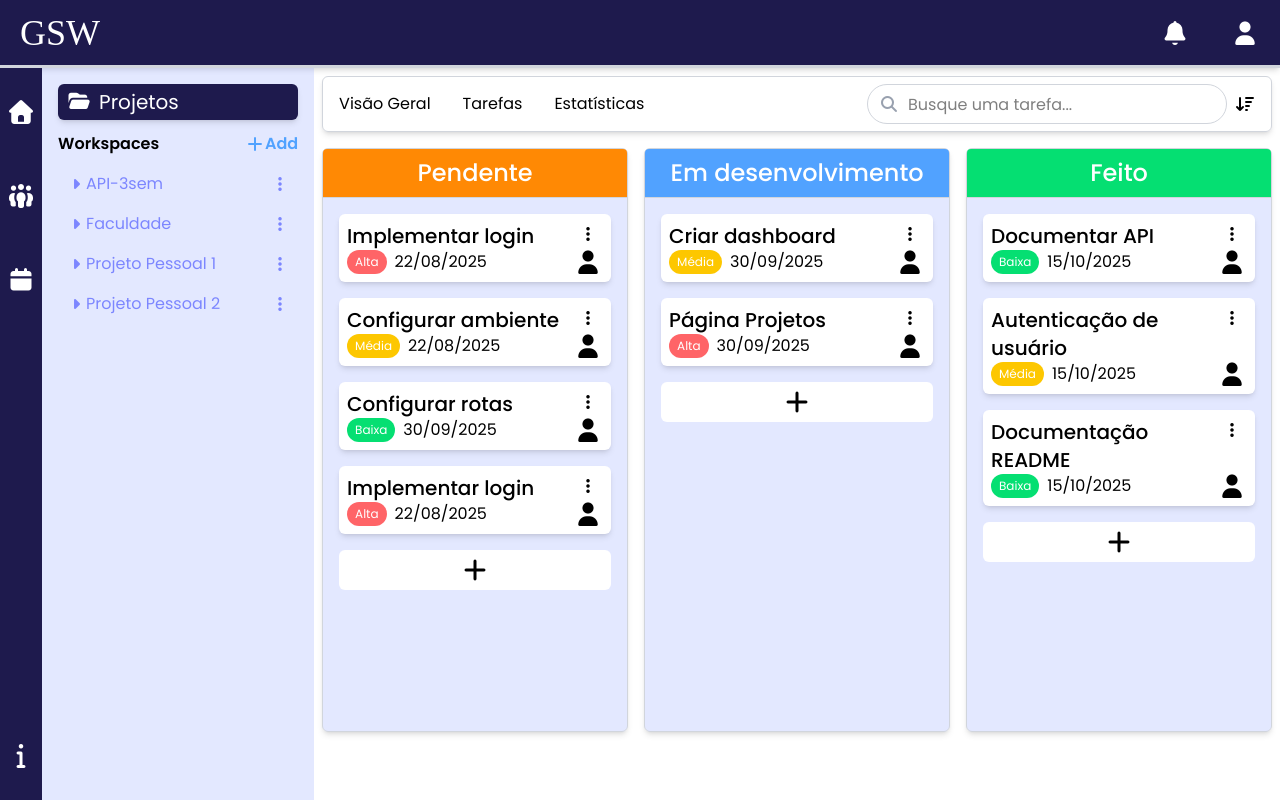
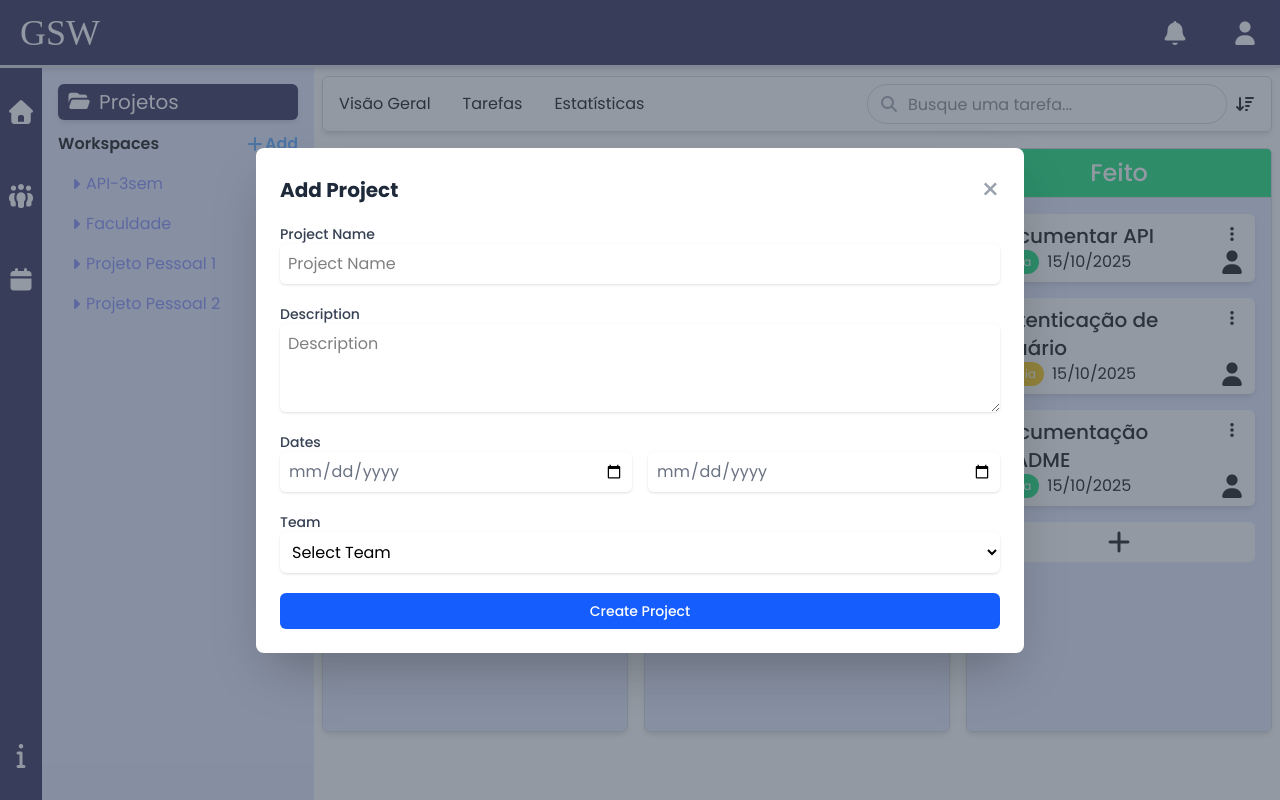
Before and after one commit to GeneSys-fatec/API-3DSM, a React (Vite) app in the folder taskmngr-frontend/: page /home in a window 1280 px wide. Both pictures are taken after a click on the element "Add". Built offline with nearby package versions, Linux system fonts and the light colour scheme.

Commit message:
feat[GEN-59]: Finalizado o desenvolvimento do modal de criação de projetos

```diff
--- a/taskmngr-frontend/src/components/BarraLateralProjetos.tsx
+++ b/taskmngr-frontend/src/components/BarraLateralProjetos.tsx
@@ -7,6 +7,7 @@ export interface Projeto {
 
 interface BarraLateralProjetosProps {
     projetos: Projeto[]
+    onOpenModal: () => void;
 }
 
 export default class BarraLateralProjetos extends React.Component<BarraLateralProjetosProps> {
@@ -22,7 +23,7 @@ export default class BarraLateralProjetos extends React.Component<BarraLateralPr
                 </div>
                 <div className="text-black flex justify-between py-4 font-semibold">
                     <h1 className="leading-none">Workspaces</h1>
-                    <div className="flex text-blue-400 cursor-pointer">
+                    <div className="flex text-blue-400 cursor-pointer" onClick={this.props.onOpenModal}>
                         <i className="fa-solid fa-plus"></i>
                         <p className="leading-none">Add</p>
                     </div>
--- /dev/null
+++ b/taskmngr-frontend/src/components/ModalProjetos.tsx
@@ -0,0 +1,155 @@
+import React from 'react';
+
+// Define o tipo de dados para um novo projeto que será criado
+type NovoProjeto = {
+  nome: string;
+  // Se precisar enviar mais dados, adicione os campos aqui.
+  // Ex: description: string;
+}
+
+// Atualiza as props para incluir a função que o componente Home irá passar
+type ModalProps = {
+  isOpen: boolean;
+  onClose: () => void;
+  onAddProject: (projeto: NovoProjeto) => void;
+};
+
+// Define o tipo para o estado interno que controlará os campos do formulário
+type ModalState = {
+  projectName: string;
+  description: string;
+  team: string;
+};
+
+export default class ModalProjetos extends React.Component<ModalProps, ModalState> {
+  // Inicializa o estado com valores vazios para os campos
+  state: ModalState = {
+    projectName: '',
+    description: '',
+    team: 'Select Team', // Valor inicial para o select
+  };
+
+  // Esta função é chamada toda vez que o usuário digita em um campo
+  handleChange = (event: React.ChangeEvent<HTMLInputElement | HTMLTextAreaElement | HTMLSelectElement>) => {
+    const { name, value } = event.target;
+    // Atualiza a parte correspondente do estado (ex: 'projectName', 'description')
+    this.setState({ [name]: value } as Pick<ModalState, keyof ModalState>);
+  };
+
+  // Esta função é chamada quando o botão "Create Project" é clicado
+  handleSubmit = (event: React.FormEvent) => {
+    event.preventDefault(); // Impede que a página recarregue
+
+    // Validação simples: verifica se o nome do projeto não está vazio
+    if (!this.state.projectName.trim()) {
+      alert('Por favor, insira o nome do projeto.'); // Em um app real, usaríamos um componente de notificação
+      return;
+    }
+
+    // Cria um objeto com os dados do formulário
+    const newProject: NovoProjeto = {
+      nome: this.state.projectName,
+    };
+
+    // Chama a função `onAddProject` que foi passada pelo componente pai (Home)
+    this.props.onAddProject(newProject);
+
+    // Limpa o formulário para a próxima vez que for aberto
+    this.setState({
+      projectName: '',
+      description: '',
+      team: 'Select Team',
+    });
+  };
+
+  render() {
+    const { isOpen, onClose } = this.props;
+
+    if (!isOpen) {
+      return null;
+    }
+
+    return (
+      <div className="fixed inset-0 bg-gray-600/60 flex items-center justify-center z-50 p-4 font-sans">
+        <div className="bg-white rounded-lg shadow-2xl w-full max-w-3xl p-6 flex flex-col gap-4">
+          <div className="flex justify-between items-center mb-4">
+            <h2 className="text-xl font-bold text-gray-800">Add Project</h2>
+            <button onClick={onClose} className="text-gray-400 hover:text-gray-600 text-3xl transition-colors duration-200">
+              &times;
+            </button>
+          </div>
+
+          {/* Adicionado o manipulador de envio ao formulário */}
+          <form onSubmit={this.handleSubmit} className='flex flex-col gap-y-5'>
+            <div>
+              <label htmlFor="projectName" className="block text-sm font-medium text-gray-700 mb-1">Project Name</label>
+              <input
+                type="text"
+                id="projectName"
+                name="projectName" // 'name' é crucial para o handleChange
+                placeholder="Project Name"
+                value={this.state.projectName} // Conecta o campo ao estado
+                onChange={this.handleChange} // Conecta a digitação à função
+                className="block w-full rounded-md border-gray-300 shadow-sm focus:border-blue-500 focus:ring-blue-500 p-2"
+              />
+            </div>
+
+            <div>
+              <label htmlFor="description" className="block text-sm font-medium text-gray-700 mb-1">Description</label>
+              <textarea
+                id="description"
+                name="description"
+                rows={3}
+                placeholder="Description"
+                value={this.state.description}
+                onChange={this.handleChange}
+                className="block w-full rounded-md border-gray-300 shadow-sm focus:border-blue-500 focus:ring-blue-500 p-2"
+              ></textarea>
+            </div>
+
+            <div>
+              <label className="block text-sm font-medium text-gray-700 mb-1">Dates</label>
+              <div className="grid grid-cols-1 md:grid-cols-2 gap-4">
+                <input
+                  type="date"
+                  aria-label="Planned Start"
+                  className="block w-full rounded-md border-gray-300 shadow-sm focus:border-blue-500 focus:ring-blue-500 p-2 text-gray-500"
+                />
+                <input
+                  type="date"
+                  aria-label="Planned Due"
+                  className="block w-full rounded-md border-gray-300 shadow-sm focus:border-blue-500 focus:ring-blue-500 p-2 text-gray-500"
+                />
+              </div>
+            </div>
+
+            <div>
+              <label htmlFor="team" className="block text-sm font-medium text-gray-700 mb-1">Team</label>
+              <select
+                id="team"
+                name="team"
+                value={this.state.team}
+                onChange={this.handleChange}
+                className="block w-full rounded-md border-gray-300 shadow-sm focus:border-blue-500 focus:ring-blue-500 p-2"
+              >
+                <option>Select Team</option>
+                <option>GSW</option>
+                <option>GeneSys</option>
+                <option>Fatec</option>
+              </select>
+            </div>
+
+            <div className="flex justify-center mt-6">
+              <button
+                type="submit"
+                className="w-full px-4 py-2 text-sm font-medium text-white bg-blue-600 rounded-md hover:bg-blue-700 focus:outline-none focus:ring-2 focus:ring-offset-2 focus:ring-blue-500 transition-colors duration-200"
+              >
+                Create Project
+              </button>
+            </div>
+          </form>
+        </div>
+      </div>
+    );
+  }
+}
--- a/taskmngr-frontend/src/pages/Home.tsx
+++ b/taskmngr-frontend/src/pages/Home.tsx
@@ -1,27 +1,28 @@
 import React from "react";
 import NavbarPrincipal from "../components/headers/NavbarPrincipal";
 import BarraLateral from "../components/BarraLateral";
-import BarraLateralProjetos  from "../components/BarraLateralProjetos";
+import BarraLateralProjetos from "../components/BarraLateralProjetos";
 import type { Projeto } from "../components/BarraLateralProjetos";
 import NavbarProjetos from "../components/NavbarProjetos";
 import CardTarefa from "../components/CardTarefa";
+import ModalProjetos from "../components/ModalProjetos";
 
 const projetosMock: Projeto[] = [
   {
     id: 1,
-        nome: "API-3sem"
+    nome: "API-3sem",
   },
   {
     id: 2,
-        nome: "Faculdade"
+    nome: "Faculdade",
   },
   {
     id: 3,
-        nome: "Projeto Pessoal 1"
+    nome: "Projeto Pessoal 1",
   },
   {
     id: 4,
-        nome: "Projeto Pessoal 2"
+    nome: "Projeto Pessoal 2",
   },
 ];
 
@@ -103,11 +104,38 @@ const tarefas = [
   },
 ];
 
-export default class Home extends React.Component {
+type HomeState = {
+  projetos: Projeto[];
+  isModalOpen: boolean;
+};
 
+export default class Home extends React.Component<object, HomeState> {
   state = {
-        projetos: projetosMock
-    }
+    projetos: projetosMock,
+    isModalOpen: false,
+  };
+
+  handleOpenModal = () => {
+    this.setState({ isModalOpen: true });
+  };
+
+  handleCloseModal = () => {
+    this.setState({ isModalOpen: false });
+  };
+
+  handleAddProject = (novoProjeto: { nome: string }) => {
+    this.setState((prevState) => ({
+      projetos: [
+        ...prevState.projetos,
+        {
+          id: Date.now(),
+          nome: novoProjeto.nome,
+        },
+      ],
+
+      isModalOpen: false,
+    }));
+  };
 
   render() {
     return (
@@ -115,12 +143,13 @@ export default class Home extends React.Component {
         <NavbarPrincipal></NavbarPrincipal>
         <div className="flex">
           <BarraLateral></BarraLateral>
-                    <BarraLateralProjetos projetos={this.state.projetos}></BarraLateralProjetos>
+          <BarraLateralProjetos
+            projetos={this.state.projetos}
+            onOpenModal={this.handleOpenModal}
+          ></BarraLateralProjetos>
           <div className="p-2 w-full">
             <NavbarProjetos></NavbarProjetos>
             <div className="flex justify-between gap-4 pt-4">
-
-
               <div className="w-1/3 m-4 rounded-md shadow-md border border-gray-300 bg-indigo-300/30 flex flex-col h-[73vh]">
                 <div className="flex justify-center py-2 text-white text-2xl font-medium border-b border-gray-300 bg-orange-400 rounded-t-sm">
                   <h1>Pendente</h1>
@@ -145,8 +174,6 @@ export default class Home extends React.Component {
                   </div>
                 </div>
               </div>
-
-
 
               <div className="w-1/3 m-4 rounded-md shadow-md border border-gray-300 bg-indigo-300/30 flex flex-col h-[73vh]">
                 <div className="flex justify-center py-2 text-white text-2xl font-medium border-b border-gray-300 bg-blue-400 rounded-t-sm">
@@ -173,7 +200,6 @@ export default class Home extends React.Component {
                 </div>
               </div>
 
-
               <div className="w-1/3 m-4 rounded-md shadow-md border border-gray-300 bg-indigo-300/30 flex flex-col h-[73vh]">
                 <div className="flex justify-center text-white py-2 text-2xl font-medium border-b border-gray-300 bg-green-400 rounded-t-sm">
                   <h1>Feito</h1>
@@ -198,12 +224,15 @@ export default class Home extends React.Component {
                   </div>
                 </div>
               </div>
-
-
             </div>
           </div>
         </div>
+        <ModalProjetos
+          isOpen={this.state.isModalOpen}
+          onClose={this.handleCloseModal}
+          onAddProject={this.handleAddProject}
+        />
       </div>
-        )
+    );
   }
 }
```
Also changed, not shown: 1 other file (tests, documents, lock files or other folders). Lines whose indentation alone changed are shown as unchanged.
